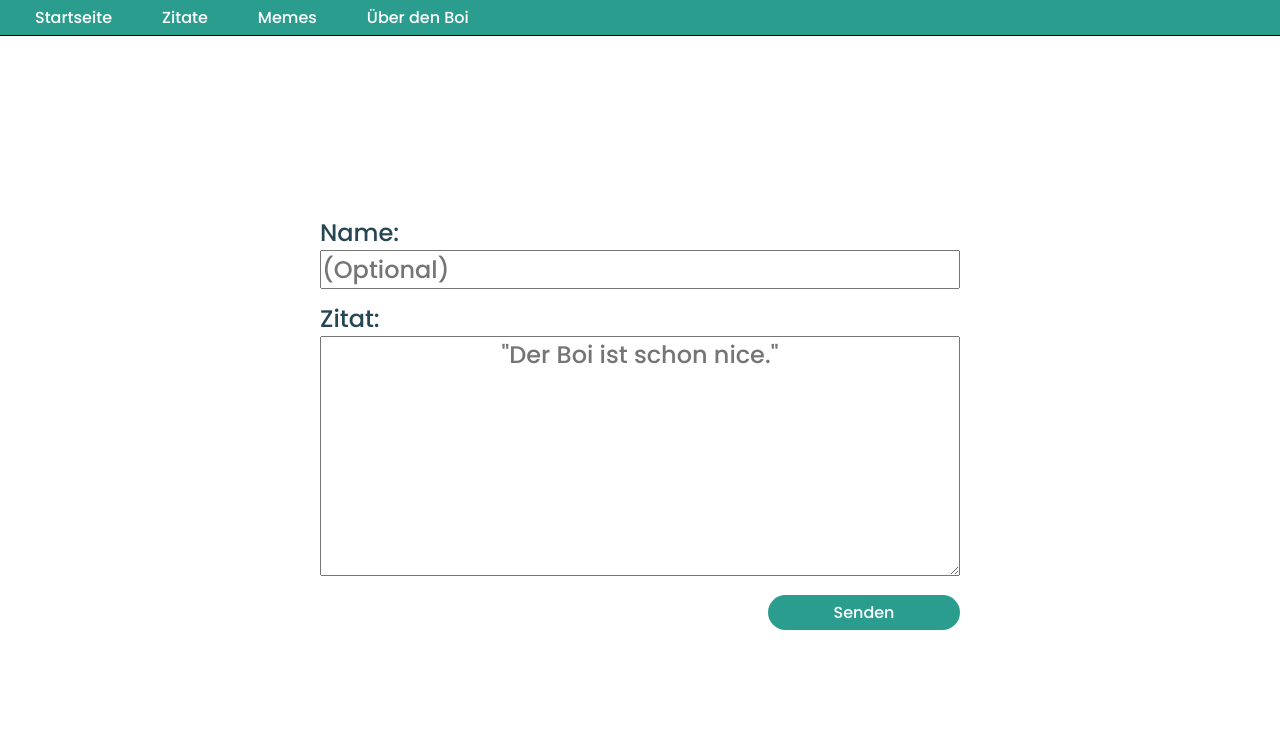
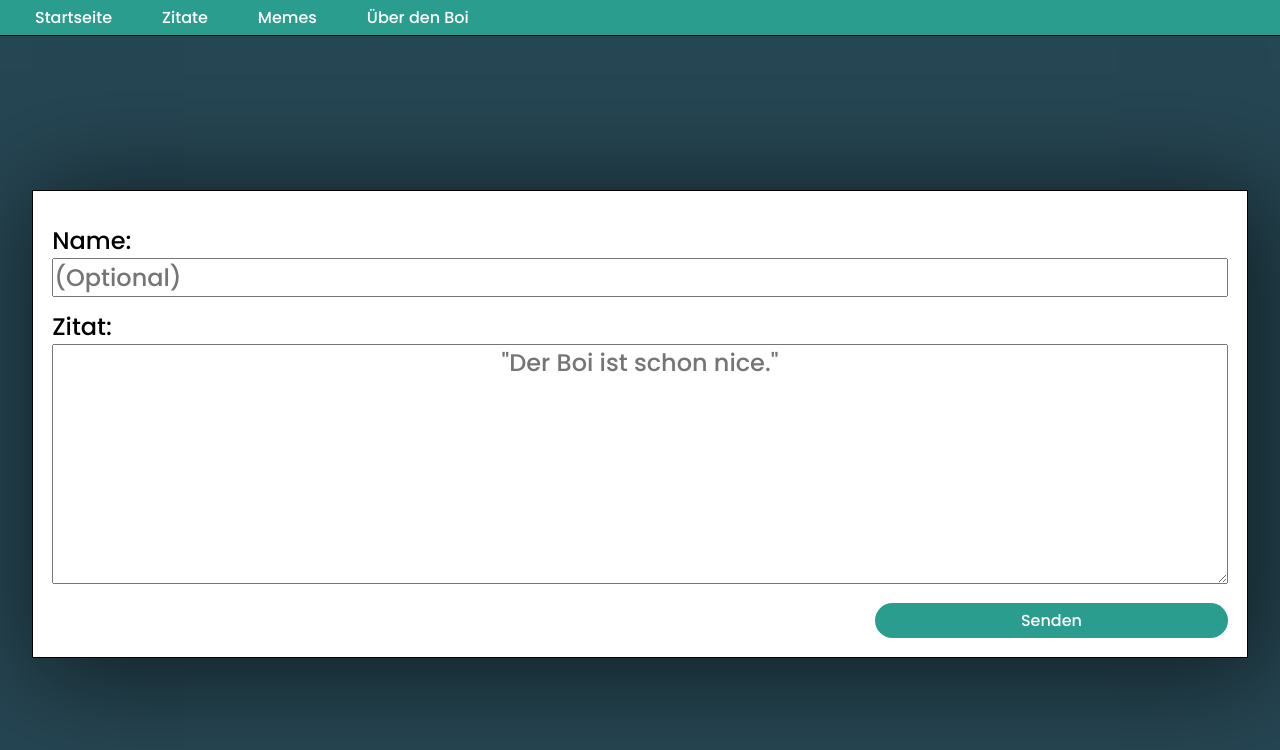
Before and after one commit to ottx96/ott-fan-club, a React (Create React App) app: page /submit/quote in a window 1280 px wide. Shown: the top 750 px of the page. Built offline with nearby package versions, Linux system fonts and the light colour scheme.

Commit message:
Submissions updated

```diff
--- a/src/components/submissions/quote/QuoteSubmissionForm.module.css
+++ b/src/components/submissions/quote/QuoteSubmissionForm.module.css
@@ -3,21 +3,26 @@
     flex-direction: column;
     justify-content: center;
     align-items: center;
-    height: 95vh;
+    background-color: var(--charcoal);
+    height: 97vh;
     width: 100%;
 }
 
 .form {
+    padding: 1.5%;
+    background-color: white;
+    box-shadow: 10px 10px 100px 10px rgba(0, 0, 0, .55);
+    border: 1px solid black;
     display: flex;
     flex-direction: column;
     justify-content: center;
-    min-width: 50%;
+    min-width: 45%;
+    width: 95%;
 }
 
 .form p {
     margin-top: 1.5vh;
     font-size: 1.25rem;
-    color: var(--charcoal)
 }
 
 .form button {
```
